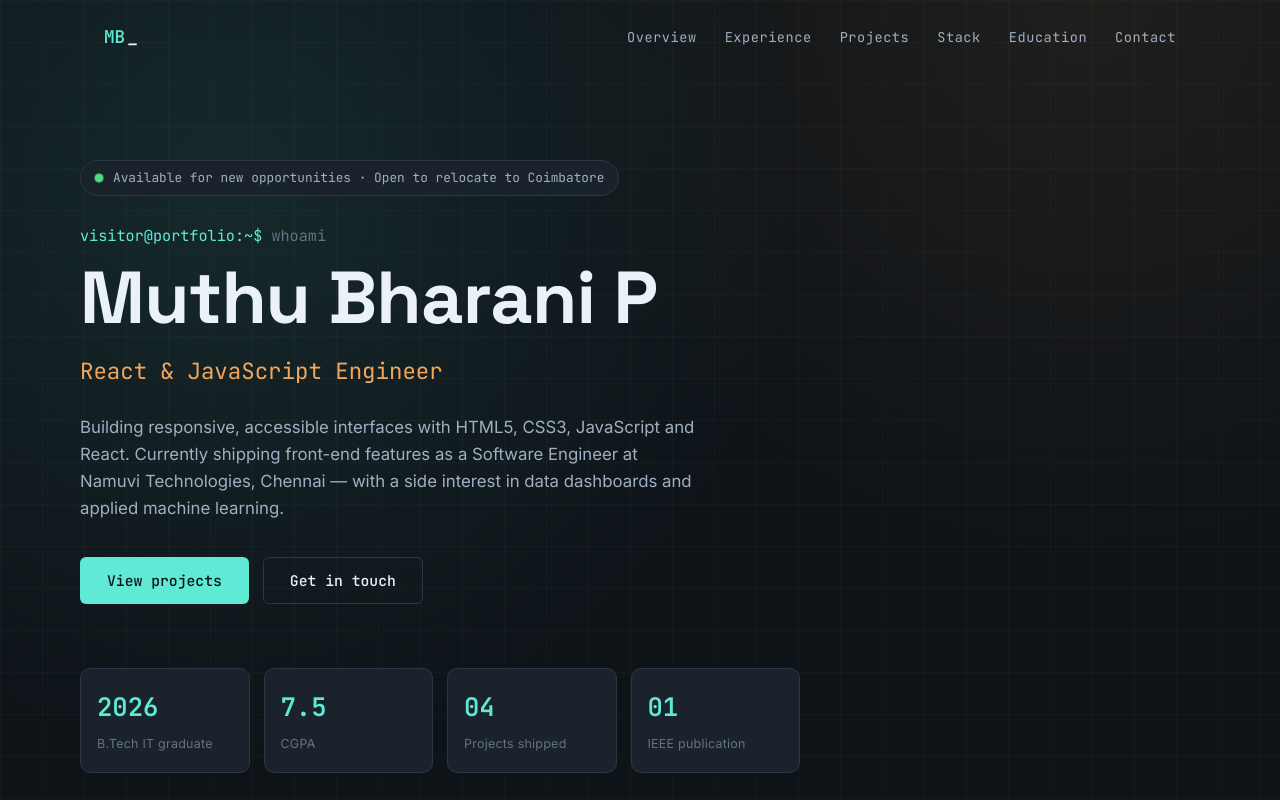
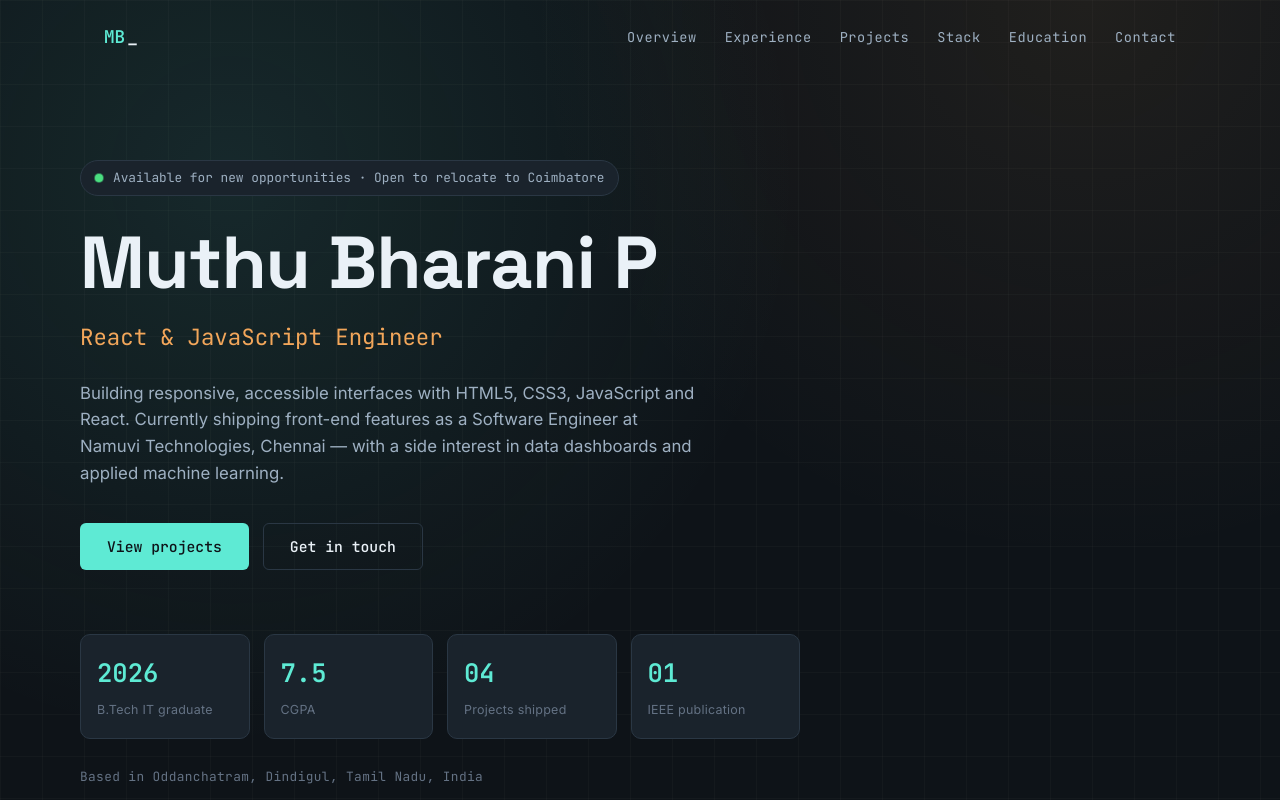
Before and after one commit to muthubharani/Muthu-Bharani-portfolio, a React (Vite) app: page / in a window 1280 px wide. Shown: the top 800 px of the page. Built offline with nearby package versions, Linux system fonts and the light colour scheme.

Commit message:
Clean up Hero component by removing commented code
Removed commented-out code for the eyebrow paragraph.

```diff
--- a/src/components/Hero.jsx
+++ b/src/components/Hero.jsx
@@ -57,9 +57,9 @@ export default function Hero() {
           Available for new opportunities &middot; Open to relocate to Coimbatore
         </div>
 
-        <p className="hero__eyebrow">
+        {/* <p className="hero__eyebrow">
           <span className="hero__prompt">visitor@portfolio:~$</span> whoami
-        </p>
+        </p> */}
 
         <h1 className="hero__name">Muthu&nbsp;Bharani&nbsp;P</h1>
 
```
